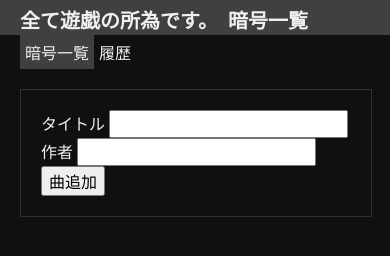
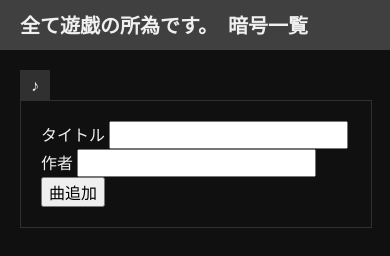
Before and after one commit to subeyugi/subeyugi-cipher-list, a plain HTML site: page index.html in a window 390 px wide. Drawn offline with Linux system fonts and the light colour scheme; no server answers.

Commit message:
Add files via upload

```diff
--- a/index.html
+++ b/index.html
@@ -12,7 +12,7 @@
     <h1>全て遊戯の所為です。　暗号一覧</h1>
   </header>
 
-  <nav>
+  <nav style="display: none;">
     <ul class="ul_header">
       <li class="select"><a href="index.html" class="li_song">暗号一覧</a></li>
       <li><a class="li_song">履歴</a></li>
@@ -20,7 +20,8 @@
   </nav>
 
   <div class="container">
-    <div class="left">
+    <div class="songIcon" onclick="songIconClicked()">♪</div>
+    <div class="left" id="songArea">
       <ul class="ul_left" id="songList">
       </ul>
       <div>
--- a/style_small.css
+++ b/style_small.css
@@ -13,14 +13,14 @@
         margin: 0px;
         padding: 0px;
         width: 100%;
-        height: 100%;
+        height: calc(100% - 20px);
         background-color: #101010;
         color: #f0f0f0;
     }
 
     h1{
         margin: 0px;
-        padding :5px;
+        padding :10px;
         padding-left: 20px;
         font-size: 20px;
         color: #f0f0f0;
@@ -29,7 +29,7 @@
     header{
         margin: 0px;
         padding: 0px;
-        height: 35px;
+        height: 50px;
         background-color: #404040;
         color: #f0f0f0;
     }
@@ -62,6 +62,20 @@
         text-decoration: none;
         color: #f0f0f0;
         margin: 5px;
+    }
+
+    .songIcon{
+        display: table-cell;
+        background-color: #303030;
+        height: 30px;
+        width: 30px;
+        text-align: center;
+        vertical-align: middle;
+        cursor: pointer;
+    }
+
+    .songIcon:hover{
+        background-color: #505050;
     }
 
     .select{
@@ -150,7 +164,7 @@
         margin-left: 20px;
         margin-top: 20px;
         width: calc(100% - 40px);
-        height: calc(100% - 100px);
+        height: calc(100% - 140px);
     }
 
     .left {
@@ -178,6 +192,7 @@
         margin: 2px;
         font-size: 14px;
         padding: 5px;
+        cursor: pointer;
     }
 
     .underline{
@@ -316,7 +331,7 @@
         color: #f0f0f0;
         overflow-y: auto;
         width: 100%;
-        height: calc(100% - 30px);
+        height: calc(100% - 40px);
         margin-top: 5px;
     }
 
```
